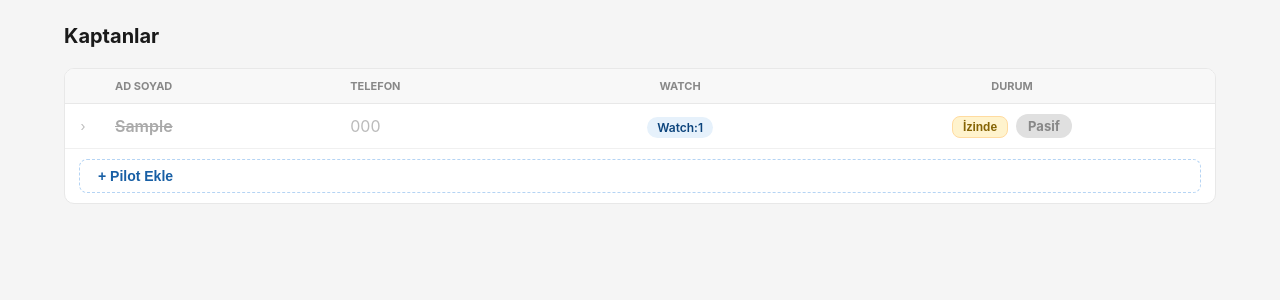
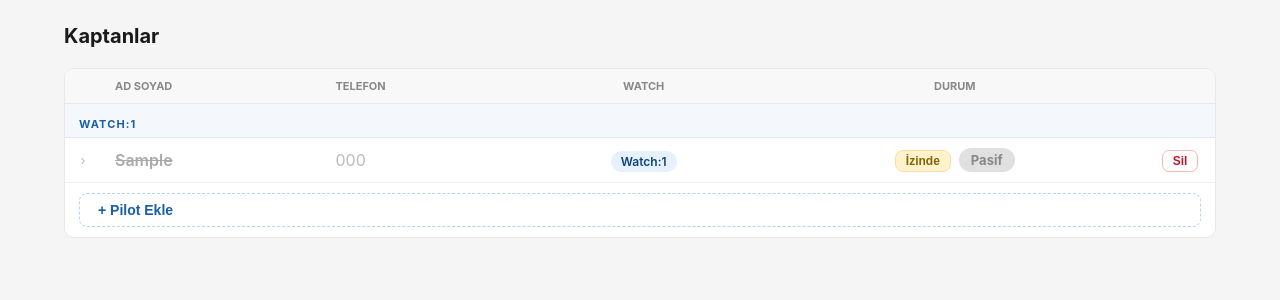
Before and after one commit to SadikBeyLer/pilotops-monitoring, a Flask app: page /pilots in a window 1280 px wide. Shown: the part 60-360 px from the top of the page. Run offline with Flask 3, Linux system fonts and the light colour scheme; data comes from the database, SQL or seed files in the repository; tables that the repository leaves empty hold one stand-in row (values such as "Sample post").

Commit message:
pilots - sil butonu, watch grup basliklari

```diff
--- a/app.py
+++ b/app.py
@@ -158,6 +158,14 @@ def watch_set_active():
         )
     else:
         db.execute("UPDATE watches SET aktif=1 WHERE id=?", (watch_id,))
+    db.commit()
+    return redirect(url_for('pilots'))
+
+# ── Pilot Sil ───────────────────────────────────────────────
+@app.route('/pilots/<int:pilot_id>/sil', methods=['POST'])
+def pilot_sil(pilot_id):
+    db = get_db()
+    db.execute("UPDATE pilots SET aktif=0 WHERE id=?", (pilot_id,))
     db.commit()
     return redirect(url_for('pilots'))
 
--- a/templates/pilots.html
+++ b/templates/pilots.html
@@ -8,7 +8,6 @@
     Aktif Watch Seç
   </div>
   <form method="POST" action="/watches/set-active" id="watch-form">
-    {# Watch 1/2/3 seçim butonları #}
     <div style="display:flex;gap:10px;margin-bottom:16px">
       {% for w in watches %}
       <label id="wlbl-{{ w.id }}"
@@ -32,7 +31,6 @@
       {% endfor %}
     </div>
 
-    {# Tarih girişi #}
     <div style="display:grid;grid-template-columns:1fr 1fr;gap:12px;margin-bottom:14px">
       <div class="form-group" style="margin-bottom:0">
         <label>Vardiya Başlangıç</label>
@@ -63,19 +61,38 @@
 <table style="width:100%;border-collapse:collapse" id="pilots-table">
   <thead>
     <tr style="background:#F8F8F8;border-bottom:1px solid #e8e8e8">
-      <th style="padding:10px 14px;text-align:left;font-size:11px;font-weight:700;text-transform:uppercase;color:#888;width:36px"></th>
+      <th style="padding:10px 14px;width:36px"></th>
       <th style="padding:10px 14px;text-align:left;font-size:11px;font-weight:700;text-transform:uppercase;color:#888">Ad Soyad</th>
       <th style="padding:10px 14px;text-align:left;font-size:11px;font-weight:700;text-transform:uppercase;color:#888">Telefon</th>
       <th style="padding:10px 14px;text-align:center;font-size:11px;font-weight:700;text-transform:uppercase;color:#888">Watch</th>
       <th style="padding:10px 14px;text-align:center;font-size:11px;font-weight:700;text-transform:uppercase;color:#888">Durum</th>
+      <th style="padding:10px 14px;width:70px"></th>
     </tr>
   </thead>
   <tbody id="pilots-tbody">
 
+  {% set ns = namespace(prev_watch=None) %}
   {% for p in pilots %}
-  {# ── Pilot satırı ── #}
+
+    {# Watch grup başlığı #}
+    {% if p.watch_no != ns.prev_watch %}
+    {% set ns.prev_watch = p.watch_no %}
+    <tr>
+      <td colspan="6"
+          style="padding:8px 14px 5px;
+                 background:#F4F7FB;
+                 border-top:{% if loop.index > 1 %}2px solid #dde8f5{% else %}none{% endif %};
+                 border-bottom:1px solid #dde8f5">
+        <span style="font-size:11px;font-weight:700;text-transform:uppercase;
+                     letter-spacing:.1em;color:#185FA5">
+          {% if p.watch_no %}{{ p.watch_no }}{% else %}Watch Atanmamış{% endif %}
+        </span>
+      </td>
+    </tr>
+    {% endif %}
+
+    {# Pilot satırı #}
     <tr style="border-bottom:1px solid #f0f0f0" id="pilot-row-{{ p.id }}">
-    {# Expand ok — ileride kullanım için #}
       <td style="padding:10px 14px;color:#bbb;font-size:13px;text-align:center">›</td>
       <td style="padding:10px 14px;font-weight:600;
                  {% if p.izinde %}color:#aaa;text-decoration:line-through{% endif %}">
@@ -95,19 +112,15 @@
       </td>
       <td style="padding:10px 14px;text-align:center">
         <div style="display:flex;align-items:center;justify-content:center;gap:8px">
-        {# İzin butonu #}
           <form method="POST" action="/pilots/{{ p.id }}/izin-toggle" style="display:inline">
             <button type="submit"
                     style="background:{% if p.izinde %}#FFF3CD{% else %}#f5f5f5{% endif %};
                            color:{% if p.izinde %}#856404{% else %}#888{% endif %};
                            border:1px solid {% if p.izinde %}#FFDBA0{% else %}#ddd{% endif %};
-                         border-radius:8px;padding:3px 10px;font-size:12px;font-weight:600;
-                         cursor:pointer"
-                  title="{% if p.izinde %}İzni Kaldır{% else %}İzne Çıkar{% endif %}">
+                           border-radius:8px;padding:3px 10px;font-size:12px;font-weight:600;cursor:pointer">
               {% if p.izinde %}İzinde{% else %}İzin{% endif %}
             </button>
           </form>
-        {# Aktif/Pasif badge #}
           {% if p.izinde %}
           <span class="badge" style="background:#e0e0e0;color:#888">Pasif</span>
           {% else %}
@@ -115,52 +128,51 @@
           {% endif %}
         </div>
       </td>
+      <td style="padding:10px 14px;text-align:center">
+        <button onclick="silOnay({{ p.id }}, '{{ p.ad_soyad }}')"
+                style="background:none;border:1px solid #ffb3b3;border-radius:7px;
+                       padding:3px 10px;color:#c0152a;font-size:12px;font-weight:600;cursor:pointer"
+                onmouseover="this.style.background='#fff0f0'"
+                onmouseout="this.style.background='none'">
+          Sil
+        </button>
+      </td>
     </tr>
 
   {% else %}
-  {# Hiç pilot yoksa #}
   <tr id="no-pilots-row">
-    <td colspan="5" style="padding:32px;text-align:center;color:#aaa">
-      Henüz kaptan yok
-    </td>
+    <td colspan="6" style="padding:32px;text-align:center;color:#aaa">Henüz kaptan yok</td>
   </tr>
   {% endfor %}
 
-  {# ── Inline Form Satırı (başlangıçta gizli) ── #}
+  {# ── Inline Form Satırı ── #}
   <tr id="inline-form-row" style="display:none;background:#F0F6FF;border-bottom:1px solid #d0e4ff">
-    <td colspan="5" style="padding:0">
+    <td colspan="6" style="padding:0">
       <div style="display:flex;align-items:flex-end;gap:12px;padding:14px 16px">
-
-        {# Sol: Bilgi alanları #}
         <div style="display:flex;gap:10px;flex:1;flex-wrap:wrap;align-items:flex-end">
 
           <div style="display:flex;flex-direction:column;gap:4px;min-width:180px">
-            <label style="font-size:11px;font-weight:700;text-transform:uppercase;color:#555;letter-spacing:.04em">
-              Ad Soyad *
-            </label>
+            <label style="font-size:11px;font-weight:700;text-transform:uppercase;color:#555;letter-spacing:.04em">Ad Soyad *</label>
             <input type="text" id="new-ad-soyad" placeholder="Ahmet Yılmaz"
                    style="border:1px solid #B5D4F4;border-radius:7px;padding:8px 11px;font-size:14px;width:100%;background:#fff">
           </div>
 
           <div style="display:flex;flex-direction:column;gap:4px;min-width:150px">
-            <label style="font-size:11px;font-weight:700;text-transform:uppercase;color:#555;letter-spacing:.04em">
-              Telefon
-            </label>
+            <label style="font-size:11px;font-weight:700;text-transform:uppercase;color:#555;letter-spacing:.04em">Telefon</label>
             <input type="tel" id="new-telefon" placeholder="0 (532) 000 0000"
                    style="border:1px solid #B5D4F4;border-radius:7px;padding:8px 11px;font-size:14px;width:100%;background:#fff">
           </div>
 
           <div style="display:flex;flex-direction:column;gap:4px">
-            <label style="font-size:11px;font-weight:700;text-transform:uppercase;color:#555;letter-spacing:.04em">
-              Watch
-            </label>
+            <label style="font-size:11px;font-weight:700;text-transform:uppercase;color:#555;letter-spacing:.04em">Watch</label>
             <div style="display:flex;gap:6px">
               {% for w in watches %}
               <label id="new-wlbl-{{ w.id }}"
                      style="display:flex;align-items:center;gap:5px;padding:7px 12px;
-                            border:1px solid #d8d8d8;border-radius:7px;cursor:pointer;
-                            font-size:13px;font-weight:600;background:#fff;
-                            {% if w.aktif %}border-color:#185FA5;background:#EEF5FF;color:#185FA5{% endif %}">
+                            border:1px solid {% if w.aktif %}#185FA5{% else %}#d8d8d8{% endif %};
+                            border-radius:7px;cursor:pointer;font-size:13px;font-weight:600;
+                            background:{% if w.aktif %}#EEF5FF{% else %}#fff{% endif %};
+                            color:{% if w.aktif %}#185FA5{% else %}#444{% endif %}">
                 <input type="radio" name="new_watch_id" value="{{ w.id }}"
                        {% if w.aktif %}checked{% endif %}
                        onchange="highlightNewWatch({{ w.id }})"
@@ -172,25 +184,18 @@
           </div>
 
         </div>
-
-        {# Sağ: Butonlar #}
         <div style="display:flex;gap:6px;flex-shrink:0">
-          <button type="button" onclick="hideInlineForm()" class="btn btn-secondary" style="padding:8px 14px">
-            İptal
-          </button>
-          <button type="button" onclick="saveInlinePilot()" class="btn btn-primary" style="padding:8px 16px">
-            Kaydet
-          </button>
+          <button type="button" onclick="hideInlineForm()" class="btn btn-secondary" style="padding:8px 14px">İptal</button>
+          <button type="button" onclick="saveInlinePilot()" class="btn btn-primary" style="padding:8px 16px">Kaydet</button>
         </div>
-
       </div>
       <div id="inline-error" style="display:none;padding:6px 16px 10px;color:#c0152a;font-size:13px"></div>
     </td>
   </tr>
 
-  {# ── + Pilot Ekle Butonu Satırı ── #}
+  {# ── + Pilot Ekle Butonu ── #}
   <tr id="add-btn-row">
-    <td colspan="5" style="padding:10px 14px">
+    <td colspan="6" style="padding:10px 14px">
       <button onclick="showInlineForm()" id="add-pilot-btn"
               style="background:none;border:1px dashed #B5D4F4;border-radius:8px;
                      padding:8px 18px;color:#185FA5;font-size:14px;font-weight:600;
@@ -204,8 +209,39 @@
 </table>
 </div>
 
+{# ── Silme Onay Modalı ── #}
+<div id="sil-modal" style="display:none;position:fixed;inset:0;background:rgba(0,0,0,.4);z-index:1000;align-items:center;justify-content:center">
+  <div style="background:#fff;border-radius:12px;padding:28px 32px;max-width:380px;width:90%;box-shadow:0 8px 32px rgba(0,0,0,.18)">
+    <div style="font-size:18px;font-weight:700;margin-bottom:10px">Kaptanı Sil</div>
+    <div style="color:#555;margin-bottom:24px;line-height:1.5">
+      <span id="sil-isim" style="font-weight:700;color:#1a1a1a"></span> adlı kaptanı silmek istediğinizden emin misiniz?
+      <div style="margin-top:8px;font-size:13px;color:#c0152a">Bu işlem geri alınamaz.</div>
+    </div>
+    <div style="display:flex;gap:10px;justify-content:flex-end">
+      <button onclick="silIptal()" class="btn btn-secondary">İptal</button>
+      <form id="sil-form" method="POST" style="display:inline">
+        <button type="submit"
+                style="background:#c0152a;color:#fff;border:none;border-radius:8px;
+                       padding:8px 20px;font-size:15px;font-weight:600;cursor:pointer">
+          Evet, Sil
+        </button>
+      </form>
+    </div>
+  </div>
+</div>
+
 <script>
-// ── Watch Panel ──────────────────────────────────────────────
+function silOnay(id, isim) {
+  document.getElementById('sil-isim').textContent = isim;
+  document.getElementById('sil-form').action = '/pilots/' + id + '/sil';
+  document.getElementById('sil-modal').style.display = 'flex';
+}
+function silIptal() {
+  document.getElementById('sil-modal').style.display = 'none';
+}
+document.getElementById('sil-modal').addEventListener('click', function(e){
+  if (e.target === this) silIptal();
+});
 function openWatchPanel() {
   document.getElementById('watch-panel').style.display = 'block';
   window.scrollTo({top:0, behavior:'smooth'});
@@ -215,102 +251,52 @@ function closeWatchPanel() {
 }
 function selectWatch(id) {
   [1,2,3].forEach(function(i) {
-    var lbl  = document.getElementById('wlbl-' + i);
-    var txt  = document.getElementById('wlbl-text-' + i);
-    var akt  = document.getElementById('wlbl-aktif-' + i);
-    if (!lbl) return;
-    if (i === id) {
-      lbl.style.borderColor = '#185FA5';
-      lbl.style.background  = '#EEF5FF';
-      if (txt) { txt.style.color = '#185FA5'; }
-      if (akt) { akt.textContent = 'Aktif'; akt.style.background='#EAF3DE'; akt.style.color='#27500A'; }
-    } else {
-      lbl.style.borderColor = '#d8d8d8';
-      lbl.style.background  = '#fff';
-      if (txt) { txt.style.color = '#444'; }
-      if (akt) { akt.textContent = 'Pasif'; akt.style.background='#f0f0f0'; akt.style.color='#888'; }
-    }
+    var lbl=document.getElementById('wlbl-'+i), txt=document.getElementById('wlbl-text-'+i), akt=document.getElementById('wlbl-aktif-'+i);
+    if(!lbl) return;
+    if(i===id){ lbl.style.borderColor='#185FA5'; lbl.style.background='#EEF5FF'; if(txt) txt.style.color='#185FA5'; if(akt){akt.textContent='Aktif';akt.style.background='#EAF3DE';akt.style.color='#27500A';} }
+    else { lbl.style.borderColor='#d8d8d8'; lbl.style.background='#fff'; if(txt) txt.style.color='#444'; if(akt){akt.textContent='Pasif';akt.style.background='#f0f0f0';akt.style.color='#888';} }
   });
 }
-
-// ── Inline Form ──────────────────────────────────────────────
 function showInlineForm() {
-  document.getElementById('inline-form-row').style.display = 'table-row';
-  document.getElementById('add-btn-row').style.display = 'none';
+  document.getElementById('inline-form-row').style.display='table-row';
+  document.getElementById('add-btn-row').style.display='none';
   document.getElementById('new-ad-soyad').focus();
 }
 function hideInlineForm() {
-  document.getElementById('inline-form-row').style.display = 'none';
-  document.getElementById('add-btn-row').style.display = 'table-row';
-  document.getElementById('new-ad-soyad').value = '';
-  document.getElementById('new-telefon').value = '';
-  document.getElementById('inline-error').style.display = 'none';
+  document.getElementById('inline-form-row').style.display='none';
+  document.getElementById('add-btn-row').style.display='table-row';
+  document.getElementById('new-ad-soyad').value='';
+  document.getElementById('new-telefon').value='';
+  document.getElementById('inline-error').style.display='none';
 }
 function highlightNewWatch(id) {
   [1,2,3].forEach(function(i){
-    var lbl = document.getElementById('new-wlbl-' + i);
-    if (!lbl) return;
-    if (i === id) {
-      lbl.style.borderColor = '#185FA5';
-      lbl.style.background  = '#EEF5FF';
-      lbl.style.color       = '#185FA5';
-    } else {
-      lbl.style.borderColor = '#d8d8d8';
-      lbl.style.background  = '#fff';
-      lbl.style.color       = '#444';
-    }
+    var lbl=document.getElementById('new-wlbl-'+i);
+    if(!lbl) return;
+    if(i===id){lbl.style.borderColor='#185FA5';lbl.style.background='#EEF5FF';lbl.style.color='#185FA5';}
+    else{lbl.style.borderColor='#d8d8d8';lbl.style.background='#fff';lbl.style.color='#444';}
   });
 }
-
 function saveInlinePilot() {
-  var adSoyad  = document.getElementById('new-ad-soyad').value.trim();
-  var telefon  = document.getElementById('new-telefon').value.trim();
-  var watchEl  = document.querySelector('input[name="new_watch_id"]:checked');
-  var watchId  = watchEl ? watchEl.value : '';
-  var errDiv   = document.getElementById('inline-error');
-
-  if (!adSoyad) {
-    errDiv.textContent = 'Ad soyad boş olamaz.';
-    errDiv.style.display = 'block';
-    document.getElementById('new-ad-soyad').focus();
-    return;
+  var adSoyad=document.getElementById('new-ad-soyad').value.trim();
+  var telefon=document.getElementById('new-telefon').value.trim();
+  var watchEl=document.querySelector('input[name="new_watch_id"]:checked');
+  var watchId=watchEl?watchEl.value:'';
+  var errDiv=document.getElementById('inline-error');
+  if(!adSoyad){ errDiv.textContent='Ad soyad boş olamaz.'; errDiv.style.display='block'; document.getElementById('new-ad-soyad').focus(); return; }
+  errDiv.style.display='none';
+  var form=new FormData();
+  form.append('ad_soyad',adSoyad); form.append('telefon',telefon); form.append('watch_id',watchId);
+  fetch('/pilots/add-inline',{method:'POST',body:form})
+    .then(function(r){return r.json();})
+    .then(function(data){ if(data.ok){window.location.reload();}else{errDiv.textContent=data.hata||'Hata oluştu.';errDiv.style.display='block';} })
+    .catch(function(){errDiv.textContent='Bağlantı hatası.';errDiv.style.display='block';});
 }
-  errDiv.style.display = 'none';
-
-  var form = new FormData();
-  form.append('ad_soyad', adSoyad);
-  form.append('telefon', telefon);
-  form.append('watch_id', watchId);
-
-  fetch('/pilots/add-inline', { method: 'POST', body: form })
-    .then(function(r){ return r.json(); })
-    .then(function(data){
-      if (data.ok) {
-        // Sayfayı yenile — yeni pilot sıralanmış gelsin
-        window.location.reload();
-      } else {
-        errDiv.textContent = data.hata || 'Hata oluştu.';
-        errDiv.style.display = 'block';
-      }
-    })
-    .catch(function(){
-      errDiv.textContent = 'Bağlantı hatası.';
-      errDiv.style.display = 'block';
-    });
-}
-
-// Enter tuşu ile kaydet
-document.getElementById('new-ad-soyad').addEventListener('keydown', function(e){
-  if (e.key === 'Enter') saveInlinePilot();
-});
-document.getElementById('new-telefon').addEventListener('keydown', function(e){
-  if (e.key === 'Enter') saveInlinePilot();
-});
-
-// Watch seçim kutularını başlangıçta doğru renkle göster
-document.addEventListener('DOMContentLoaded', function(){
-  var checked = document.querySelector('input[name="new_watch_id"]:checked');
-  if (checked) highlightNewWatch(parseInt(checked.value));
+document.getElementById('new-ad-soyad').addEventListener('keydown',function(e){if(e.key==='Enter')saveInlinePilot();});
+document.getElementById('new-telefon').addEventListener('keydown',function(e){if(e.key==='Enter')saveInlinePilot();});
+document.addEventListener('DOMContentLoaded',function(){
+  var checked=document.querySelector('input[name="new_watch_id"]:checked');
+  if(checked) highlightNewWatch(parseInt(checked.value));
 });
 </script>
 
```
Lines whose indentation alone changed are shown as unchanged.
